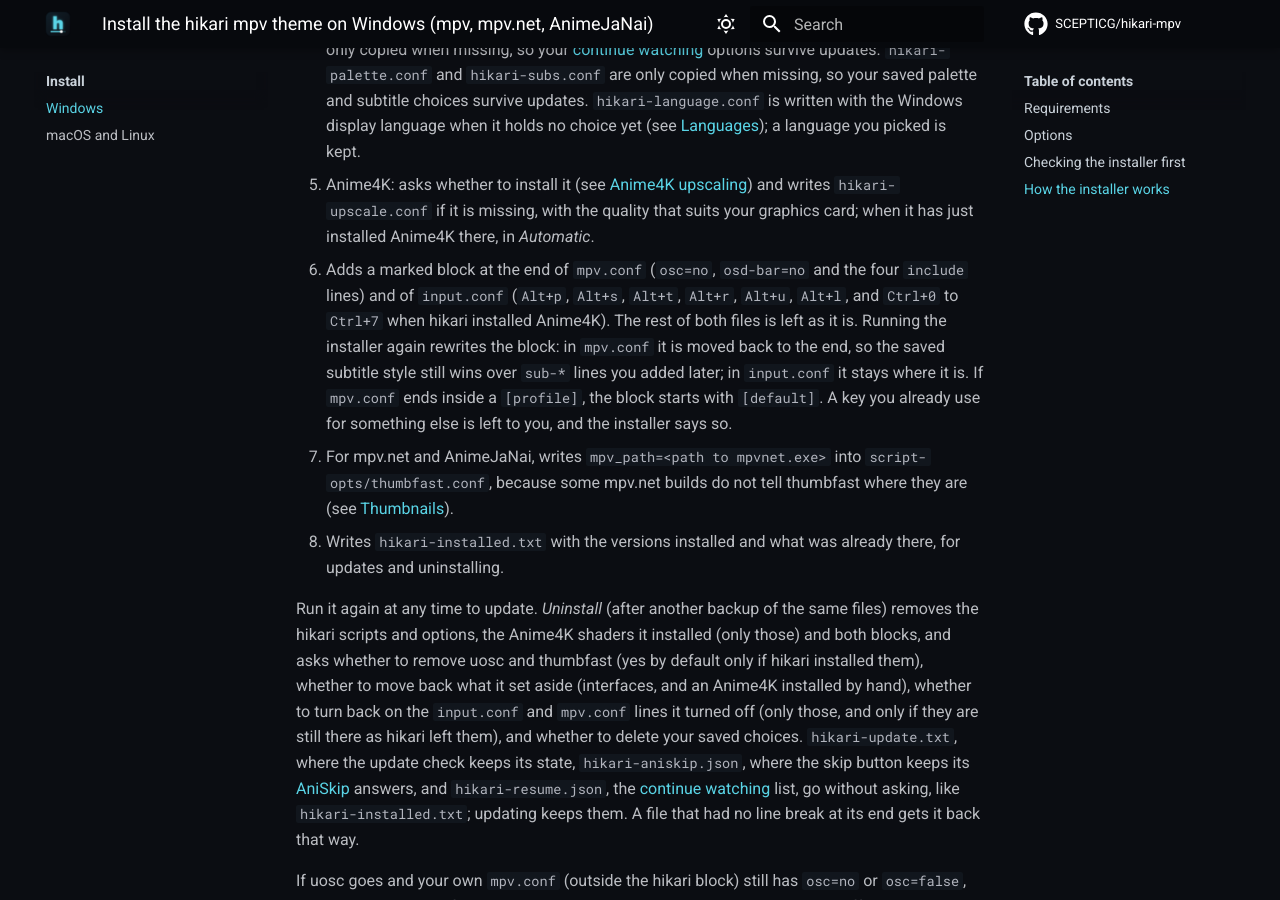
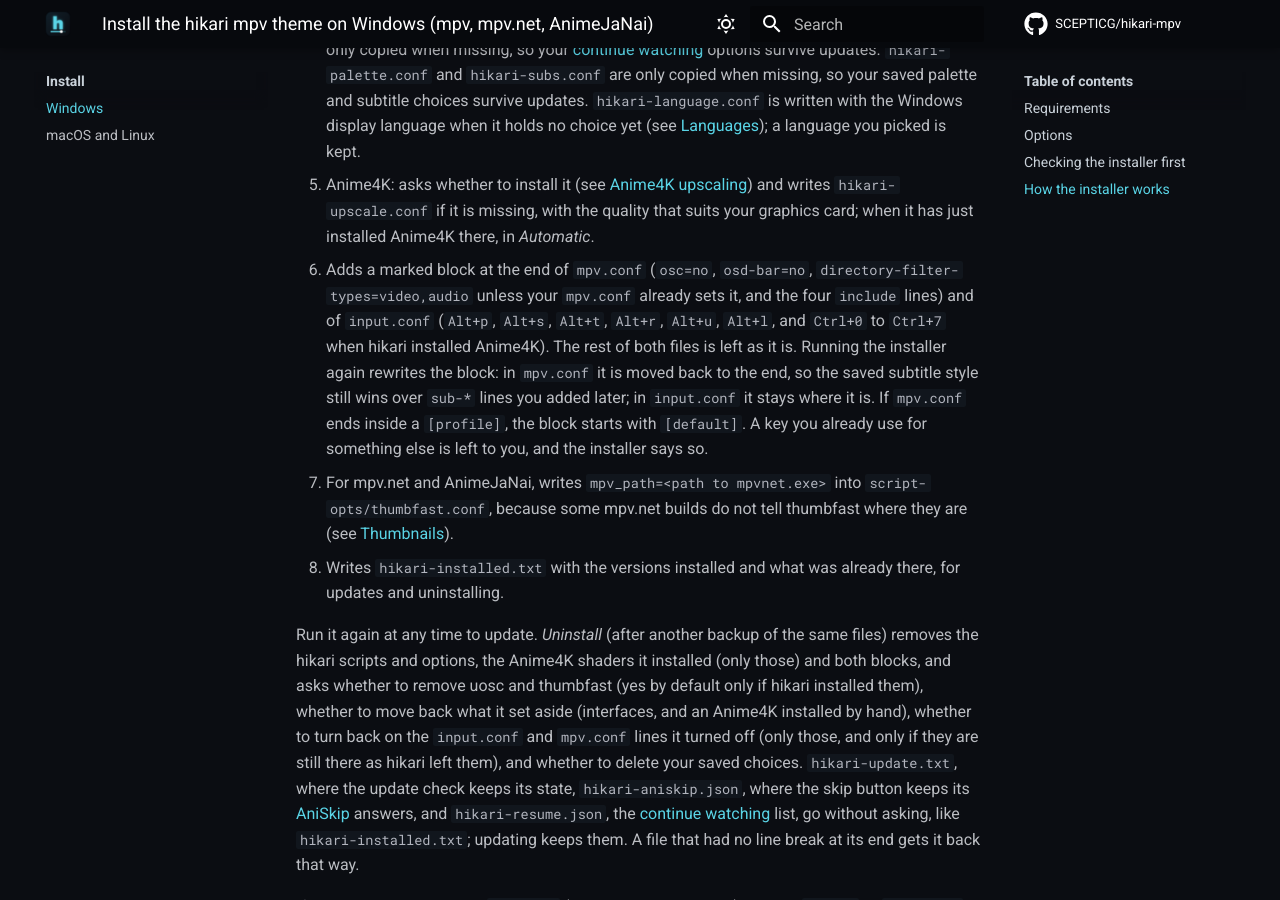
Before and after one commit to SCEPTICG/hikari-mpv, an MkDocs documentation site: the page built from docs/install/windows.md, in a window 1280 px wide and 900 px high, scrolled down 5271 px. Built offline with MkDocs 1.6.1 and Material for MkDocs 9.7.7, drawn with Linux system fonts in a browser that asks for light colours; comment, search, counter and statistics services are not loaded.

Commit message:
Instaladores: directory-filter-types=video,audio en el bloque de mpv.conf (salvo que el usuario ya lo tenga), para que la lista automática de la carpeta (autocreate-playlist, activa en mpv.net y AnimeJaNai) no meta las miniaturas -thumb.jpg de Jellyfin o Sonarr entre episodios. Web y pruebas

```diff
--- a/docs/install/windows.md
+++ b/docs/install/windows.md
@@ -106,7 +106,7 @@ For each folder it:
 3. Downloads uosc 5.13.0 and thumbfast (fixed commit) from GitHub and checks their SHA256 before using them. uosc's own `uosc.conf` is not installed: hikari's is. Downloads only go over HTTPS to GitHub (a redirect only to GitHub's own download hosts), and a file whose SHA256 does not match is deleted, never used. When they are already installed exactly as pinned, they are neither downloaded nor copied again: for uosc, the record names this version and this zip and has the SHA256 of each file it copied, and every one of them is there, unchanged and not a link, with nothing else in `scripts\uosc`; thumbfast must be the pinned file byte for byte. Anything missing, changed or of another version, and they are installed again. The same goes for Anime4K: its version, its zip and the SHA256 of each shader are in the record.
 4. Copies the hikari scripts, `script-opts` and `script-modules` (`hikari-i18n.lua`, the texts the scripts share, and the other modules they use). `script-opts/hikari-resume.conf` is only copied when missing, so your [continue watching](../features/resume.md) options survive updates. `hikari-palette.conf` and `hikari-subs.conf` are only copied when missing, so your saved palette and subtitle choices survive updates. `hikari-language.conf` is written with the Windows display language when it holds no choice yet (see [Languages](../features/language.md)); a language you picked is kept.
 5. Anime4K: asks whether to install it (see [Anime4K upscaling](../features/anime4k.md)) and writes `hikari-upscale.conf` if it is missing, with the quality that suits your graphics card; when it has just installed Anime4K there, in *Automatic*.
-6. Adds a marked block at the end of `mpv.conf` (`osc=no`, `osd-bar=no` and the four `include` lines) and of `input.conf` (`Alt+p`, `Alt+s`, `Alt+t`, `Alt+r`, `Alt+u`, `Alt+l`, and `Ctrl+0` to `Ctrl+7` when hikari installed Anime4K). The rest of both files is left as it is. Running the installer again rewrites the block: in `mpv.conf` it is moved back to the end, so the saved subtitle style still wins over `sub-*` lines you added later; in `input.conf` it stays where it is. If `mpv.conf` ends inside a `[profile]`, the block starts with `[default]`. A key you already use for something else is left to you, and the installer says so.
+6. Adds a marked block at the end of `mpv.conf` (`osc=no`, `osd-bar=no`, `directory-filter-types=video,audio` unless your `mpv.conf` already sets it, and the four `include` lines) and of `input.conf` (`Alt+p`, `Alt+s`, `Alt+t`, `Alt+r`, `Alt+u`, `Alt+l`, and `Ctrl+0` to `Ctrl+7` when hikari installed Anime4K). The rest of both files is left as it is. Running the installer again rewrites the block: in `mpv.conf` it is moved back to the end, so the saved subtitle style still wins over `sub-*` lines you added later; in `input.conf` it stays where it is. If `mpv.conf` ends inside a `[profile]`, the block starts with `[default]`. A key you already use for something else is left to you, and the installer says so.
 7. For mpv.net and AnimeJaNai, writes `mpv_path=<path to mpvnet.exe>` into `script-opts/thumbfast.conf`, because some mpv.net builds do not tell thumbfast where they are (see [Thumbnails](../features/thumbnails.md)).
 8. Writes `hikari-installed.txt` with the versions installed and what was already there, for updates and uninstalling.
 
```
Also changed, not shown: docs/features/resume.md (+2 -0 lines), 5 other files.
